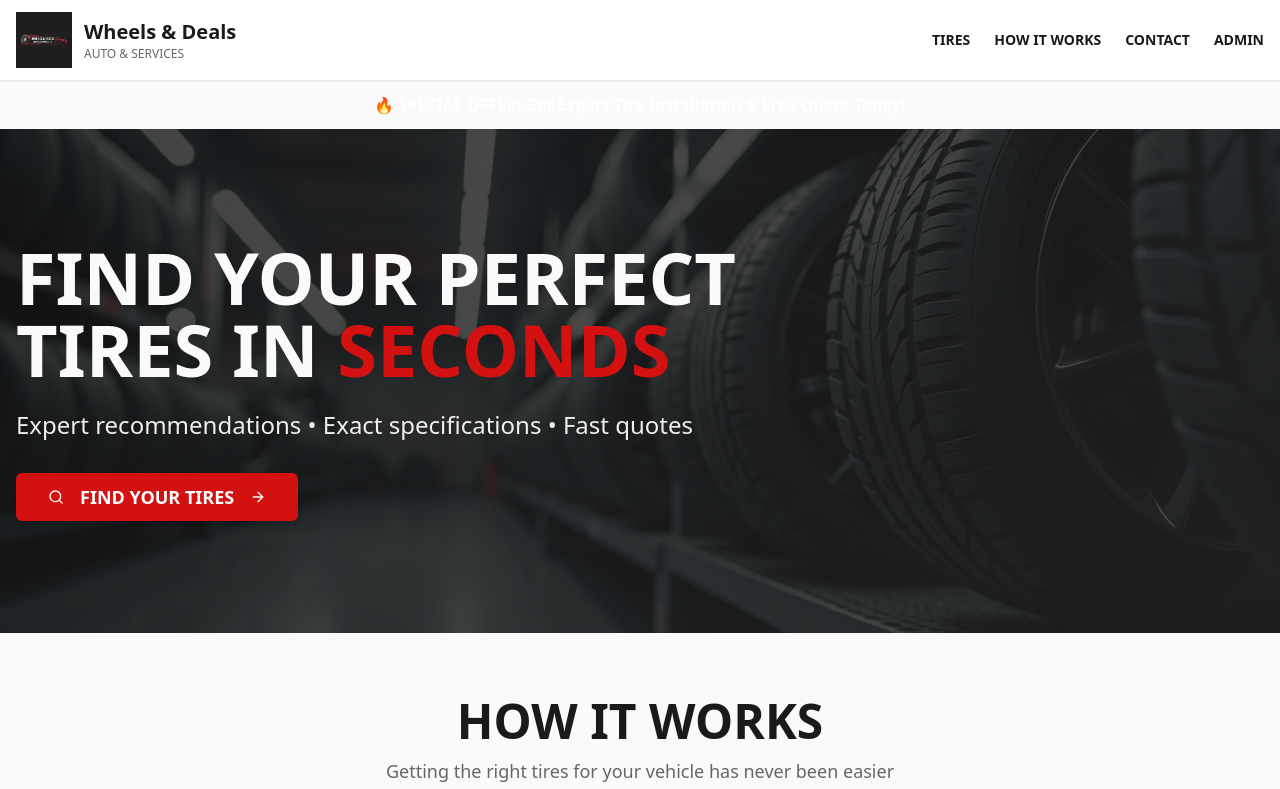
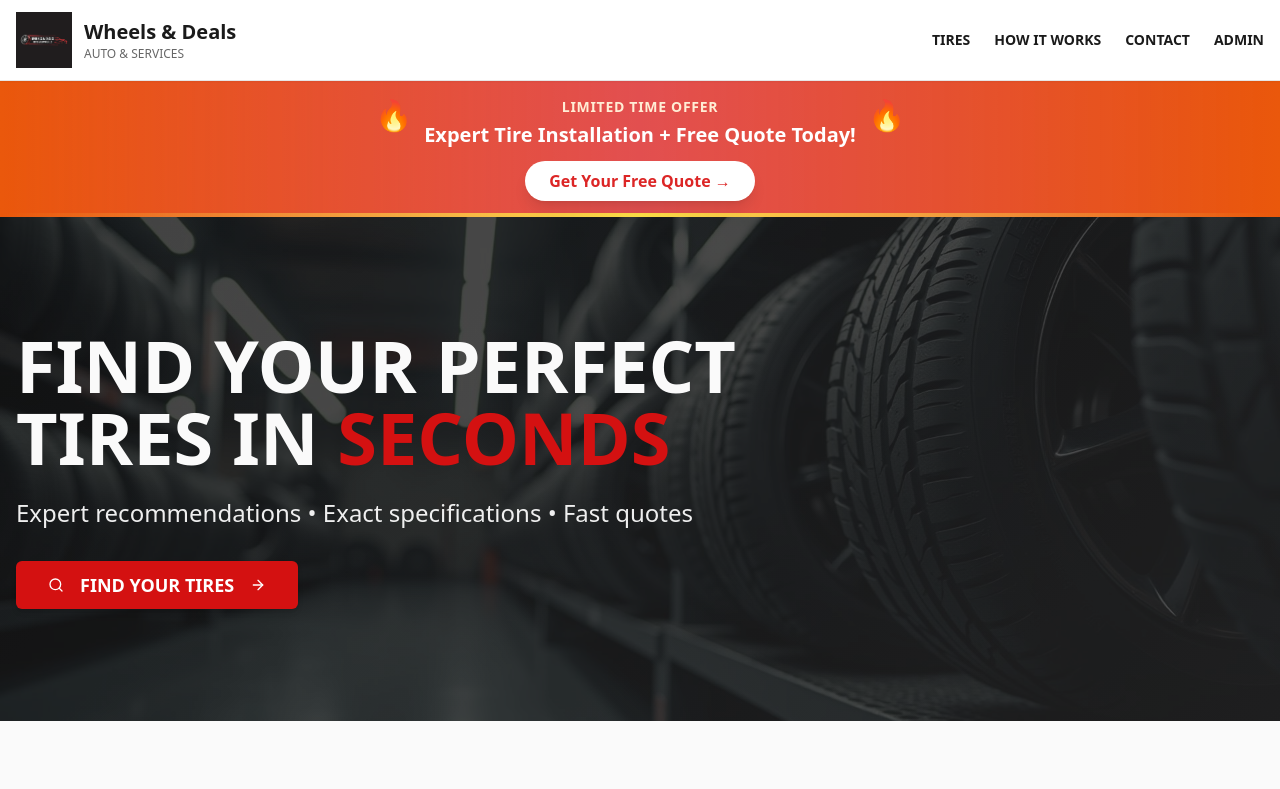
Before and after one commit to dataplus-inc/tire-genius-app, a React (Vite) app: page / in a window 1280 px wide. Shown: the top 789 px of the page. Built offline with nearby package versions, Linux system fonts and the light colour scheme; the HTML template or start-up script is replaced by a standard one.

Commit message:
Update Index.tsx
updated the promo banner code

```diff
--- a/src/pages/Index.tsx
+++ b/src/pages/Index.tsx
@@ -25,14 +25,43 @@ const Index = () => {
         </div>
       </nav>
 
-      {/* Promo Banner */}
-      <section className="bg-gradient-promo text-white py-3">
-        <div className="container mx-auto px-4 text-center">
-          <p className="text-sm md:text-base font-bold">
-            🔥 SPECIAL OFFER: Get Expert Tire Installation & Free Quote Today!
-          </p>
-        </div>
-      </section>
+{/* Promo Banner */}
+<section className="relative overflow-hidden bg-gradient-to-r from-orange-600 via-red-600 to-orange-600 text-white py-4">
+  {/* Animated background effect */}
+  <div className="absolute inset-0 opacity-20">
+    <div className="absolute inset-0 bg-gradient-to-r from-transparent via-white to-transparent animate-pulse"></div>
+  </div>
+
+  <div className="container mx-auto px-4 relative z-10">
+    <div className="flex items-center justify-center gap-3 text-center">
+      {/* Animated fire emoji */}
+      <span className="text-2xl md:text-3xl animate-bounce">🔥</span>
+
+      <div>
+        <p className="text-xs md:text-sm font-semibold uppercase tracking-wider text-orange-100 mb-1">
+          Limited Time Offer
+        </p>
+        <p className="text-base md:text-xl font-bold">
+          Expert Tire Installation + Free Quote Today!
+        </p>
+      </div>
+
+      <span className="text-2xl md:text-3xl animate-bounce delay-75">🔥</span>
+    </div>
+
+    {/* Optional CTA button */}
+    <div className="mt-3 flex justify-center">
+      <Link to="/finder">
+        <button className="bg-white text-red-600 px-6 py-2 rounded-full font-bold text-sm md:text-base hover:bg-orange-50 transition-all duration-300 transform hover:scale-105 shadow-lg">
+          Get Your Free Quote →
+        </button>
+      </Link>
+    </div>
+  </div>
+
+  {/* Bottom highlight line */}
+  <div className="absolute bottom-0 left-0 right-0 h-1 bg-gradient-to-r from-transparent via-yellow-300 to-transparent"></div>
+</section>
 
       {/* Hero Section */}
       <section className="relative overflow-hidden bg-gradient-hero">
```
